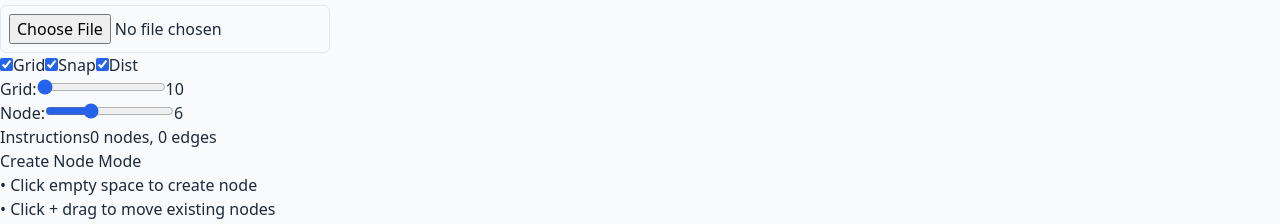
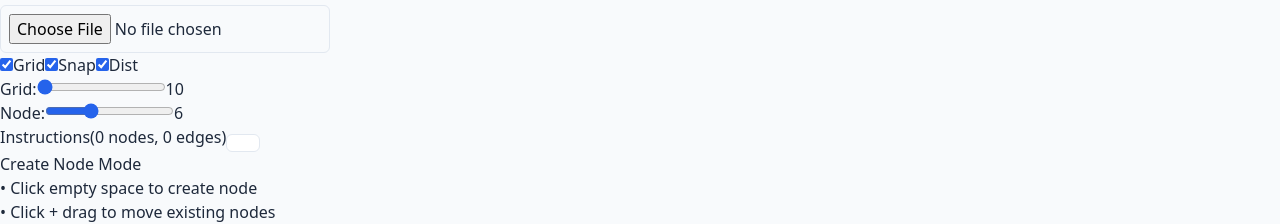
Before and after one commit to gbccsclub/pointr, a React (Vite) app in the folder graph-editor/: page / in a window 1280 px wide. Shown: the part 1420-1644 px from the top of the page. Built offline with nearby package versions, Linux system fonts and the light colour scheme.

Commit message:
feat: show/hide instruction toggle

```diff
--- a/graph-editor/src/components/GraphEditor/Instructions.jsx
+++ b/graph-editor/src/components/GraphEditor/Instructions.jsx
@@ -1,6 +1,8 @@
-import React from 'react';
+import React, { useState } from 'react';
 
 const Instructions = ({ nodes, edges, gridSize, selectedNode, selectedEdge, editorMode }) => {
+  const [isVisible, setIsVisible] = useState(true);
+
   const getModeInstructions = () => {
     if (editorMode === 'node') {
       return (
@@ -26,11 +28,27 @@ const Instructions = ({ nodes, edges, gridSize, selectedNode, selectedEdge, edit
   };
 
   return (
-    <div className="bg-white/90 backdrop-blur-sm rounded-lg shadow-lg p-2 text-xs w-48">
-      <div className="flex justify-between items-center mb-1.5">
+    <div className="bg-white/90 backdrop-blur-sm rounded-lg shadow-lg p-2 text-xs w-56">
+      <div className="flex items-center gap-2 mb-1.5">
         <span className="font-medium text-slate-700">Instructions</span>
-        <span className="text-slate-500">{nodes.length} nodes, {edges.length} edges</span>
+        <span className="text-slate-500 text-[10px]">({nodes.length} nodes, {edges.length} edges)</span>
+        <button
+          onClick={() => setIsVisible(!isVisible)}
+          className="ml-auto p-1.5 bg-blue-50 text-blue-600 hover:bg-blue-100 rounded transition-colors"
+          title={isVisible ? "Hide instructions" : "Show instructions"}
+        >
+          <svg className="w-4 h-4" fill="none" viewBox="0 0 24 24" stroke="currentColor">
+            {isVisible ? (
+              <path strokeLinecap="round" strokeLinejoin="round" strokeWidth={2} d="M5 15l7-7 7 7" />
+            ) : (
+              <path strokeLinecap="round" strokeLinejoin="round" strokeWidth={2} d="M19 9l-7 7-7-7" />
+            )}
+          </svg>
+        </button>
       </div>
+
+      {isVisible && (
+        <>
           <ul className="space-y-0.5 text-slate-600 mb-1">
             {getModeInstructions()}
             <li className="mt-1">• Ctrl+Z to undo</li>
@@ -45,6 +63,8 @@ const Instructions = ({ nodes, edges, gridSize, selectedNode, selectedEdge, edit
               Selected: Edge {selectedEdge.id}
             </div>
           )}
+        </>
+      )}
     </div>
   );
 };
```
Lines whose indentation alone changed are shown as unchanged.
